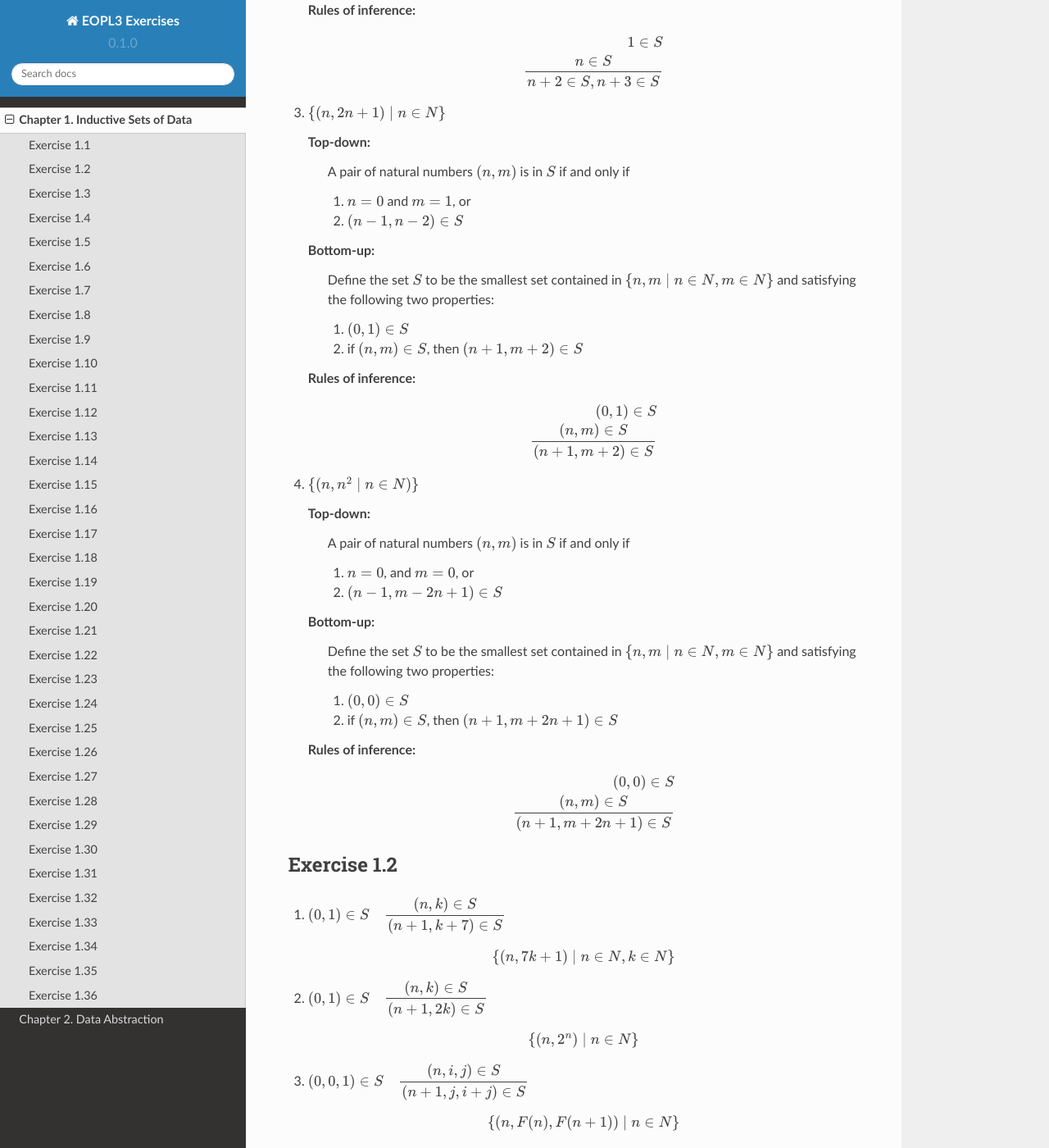
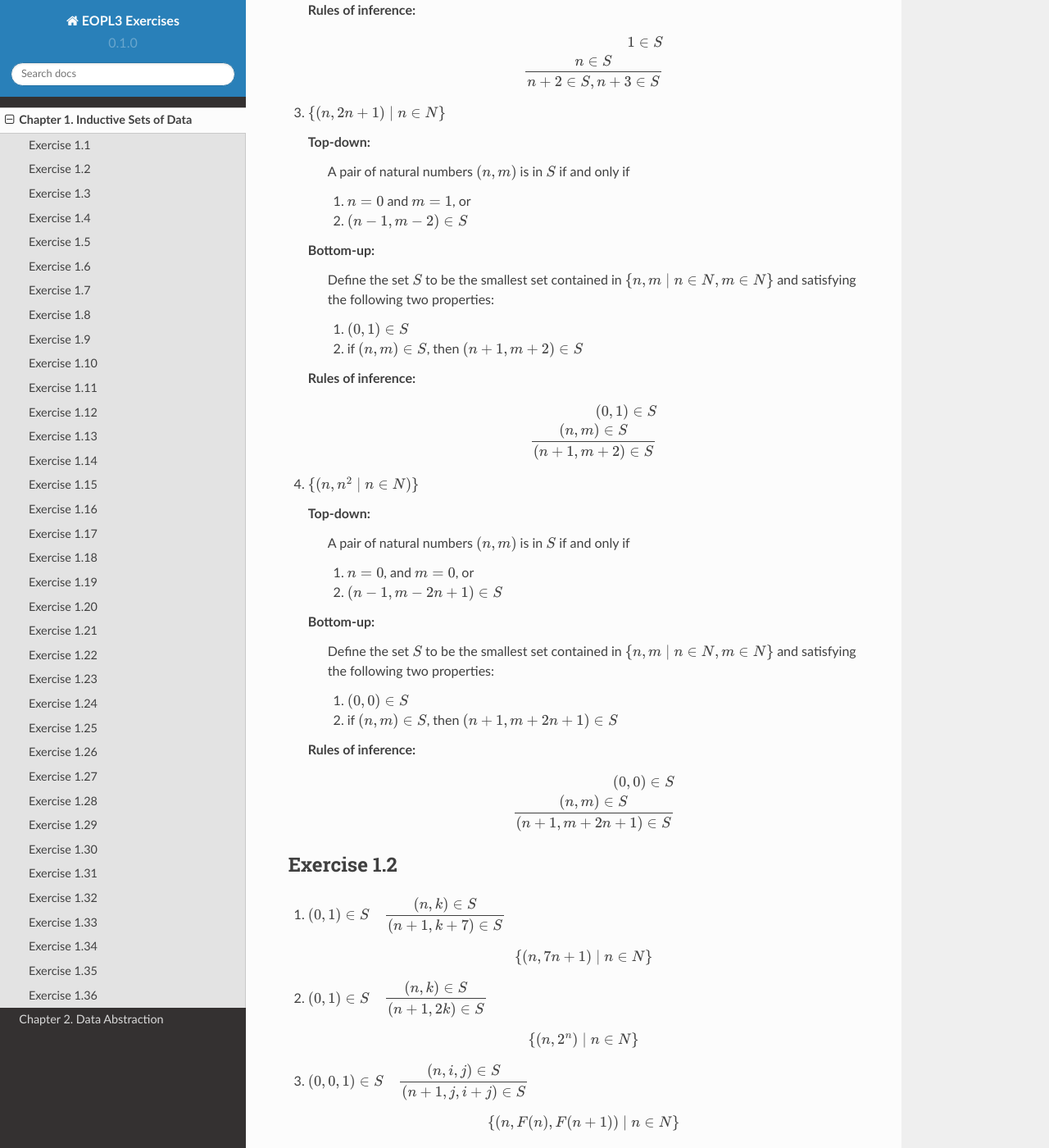
Before and after one commit to liancheng/eopl3, a Sphinx documentation site: the page built from source/chapter-01.rst, in a window 1280 px wide and 1400 px high, scrolled down 1011 px. Shown: the whole window at 82% size. Built offline with Sphinx 7.4.7 and the Read the Docs theme 2.0.0, drawn with Linux system fonts in a browser that asks for light colours.

Commit message:
Fixes issues #1 and #2

```diff
--- a/source/chapter-01.rst
+++ b/source/chapter-01.rst
@@ -63,7 +63,7 @@ Exercise 1.1
         A pair of natural numbers :math:`(n, m)` is in :math:`S` if and only if
 
         #.  :math:`n = 0` and :math:`m = 1`, or
-        #.  :math:`(n - 1, n - 2) \in S`
+        #.  :math:`(n - 1, m - 2) \in S`
 
     Bottom-up:
         Define the set :math:`S` to be the smallest set contained in :math:`\{n, m \mid n \in N, m \in N\}` and satisfying the following two properties:
@@ -114,7 +114,7 @@ Exercise 1.2
 
     .. math::
 
-        \{(n, 7k + 1) \mid n \in N, k \in N\}
+        \{(n, 7n + 1) \mid n \in N\}
 
 #.  :math:`(0, 1) \in S \quad \displaystyle \frac{(n, k) \in S}{(n + 1, 2k) \in S}`
 
```
